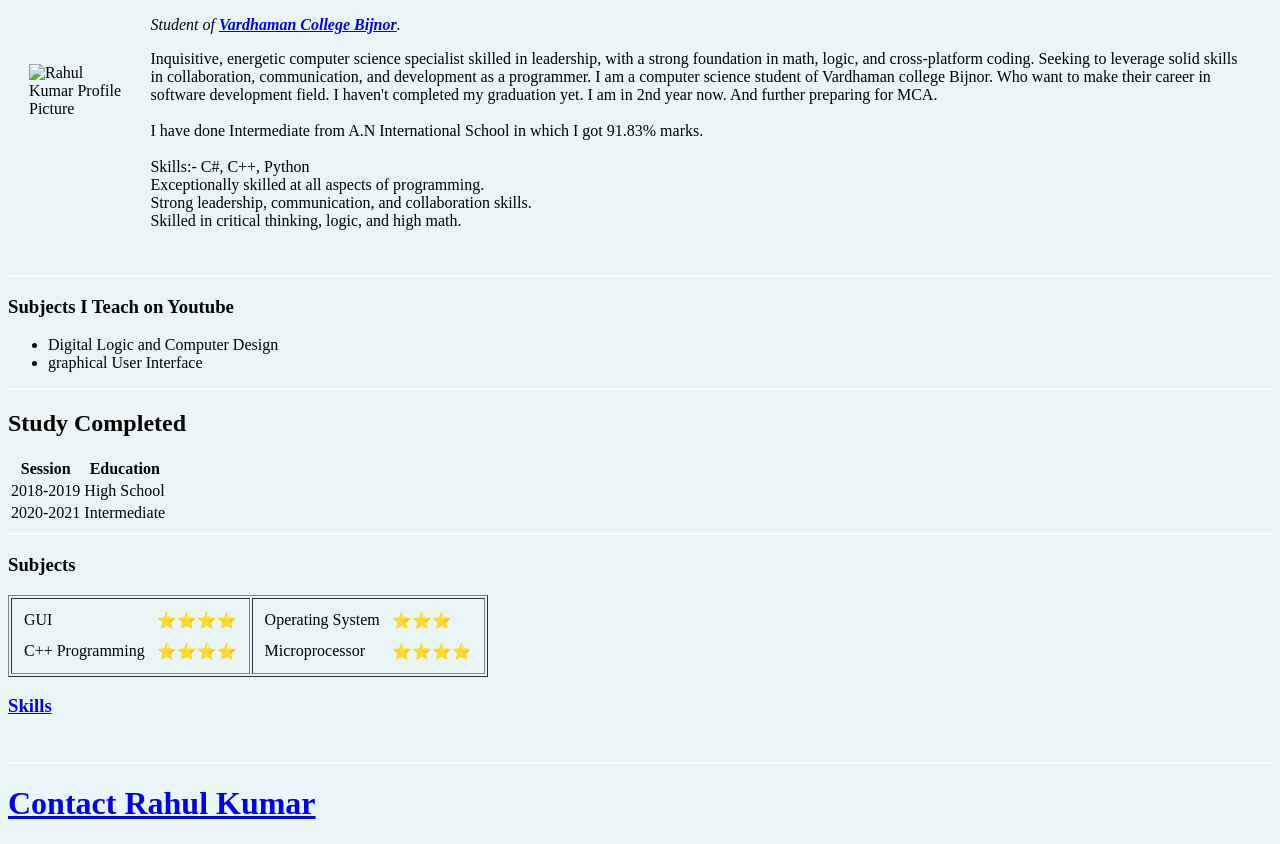
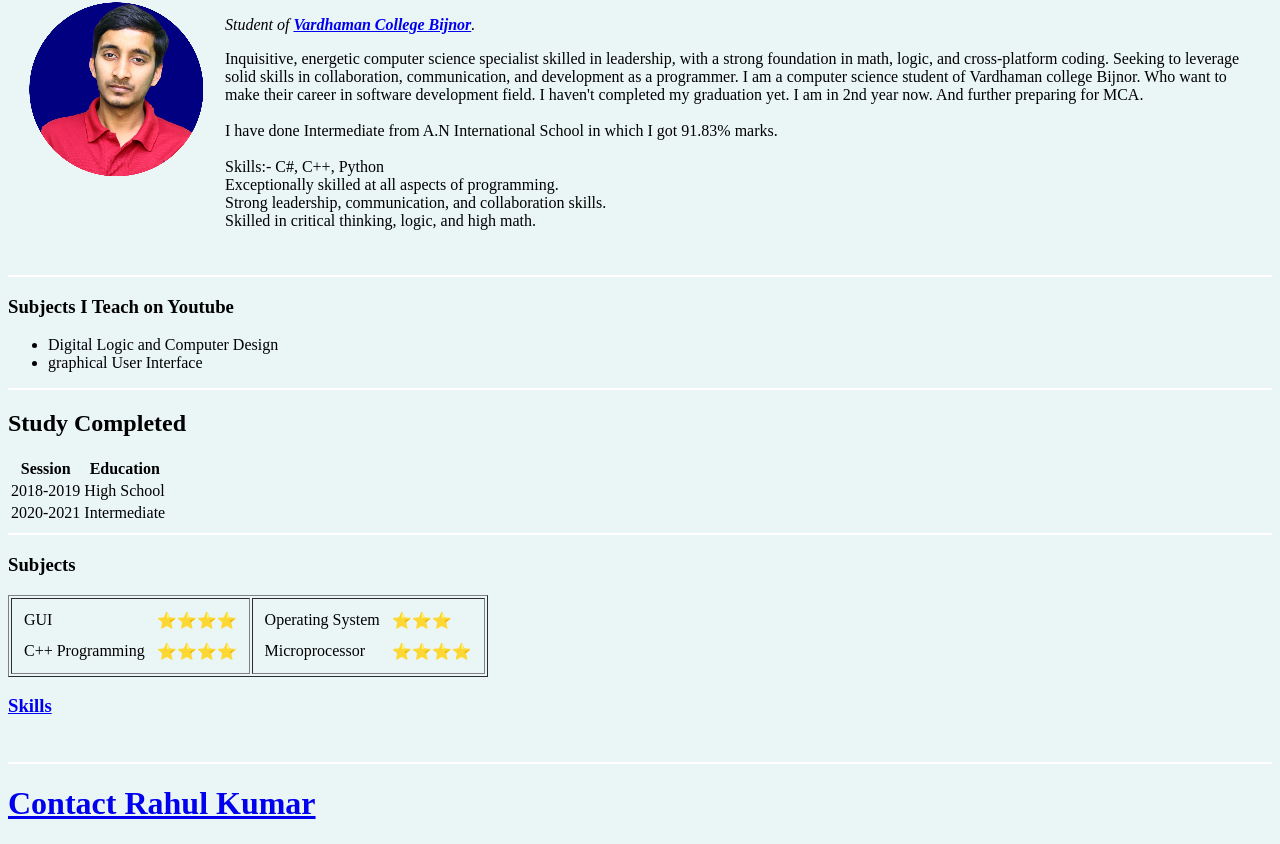
Before and after one commit to R0ahulkd/CV, a plain HTML site: page index.html in a window 1280 px wide. Shown: the part 93-937 px from the top of the page. Drawn offline with Linux system fonts and the light colour scheme.

Commit message:
Update index.html

```diff
--- a/index.html
+++ b/index.html
@@ -20,7 +20,7 @@
     <body>
         <table cellspacing="20">
             <tr>
-            <td><img src="images/Rahul.png" alt="Rahul Kumar Profile Picture"></td>
+            <td><img src="Rahul.png" alt="Rahul Kumar Profile Picture"></td>
             <td><h1>Rahul Kumar</h1>
                 <p><em>Student of <strong><a href="http://www.vcb.ac.in/">Vardhaman College Bijnor</a></strong>.</em></p>
                 <p>Inquisitive, energetic computer science specialist skilled in leadership, with a strong foundation in math, logic, and cross-platform coding. Seeking to leverage solid skills in collaboration, communication, and development as a programmer.
```
